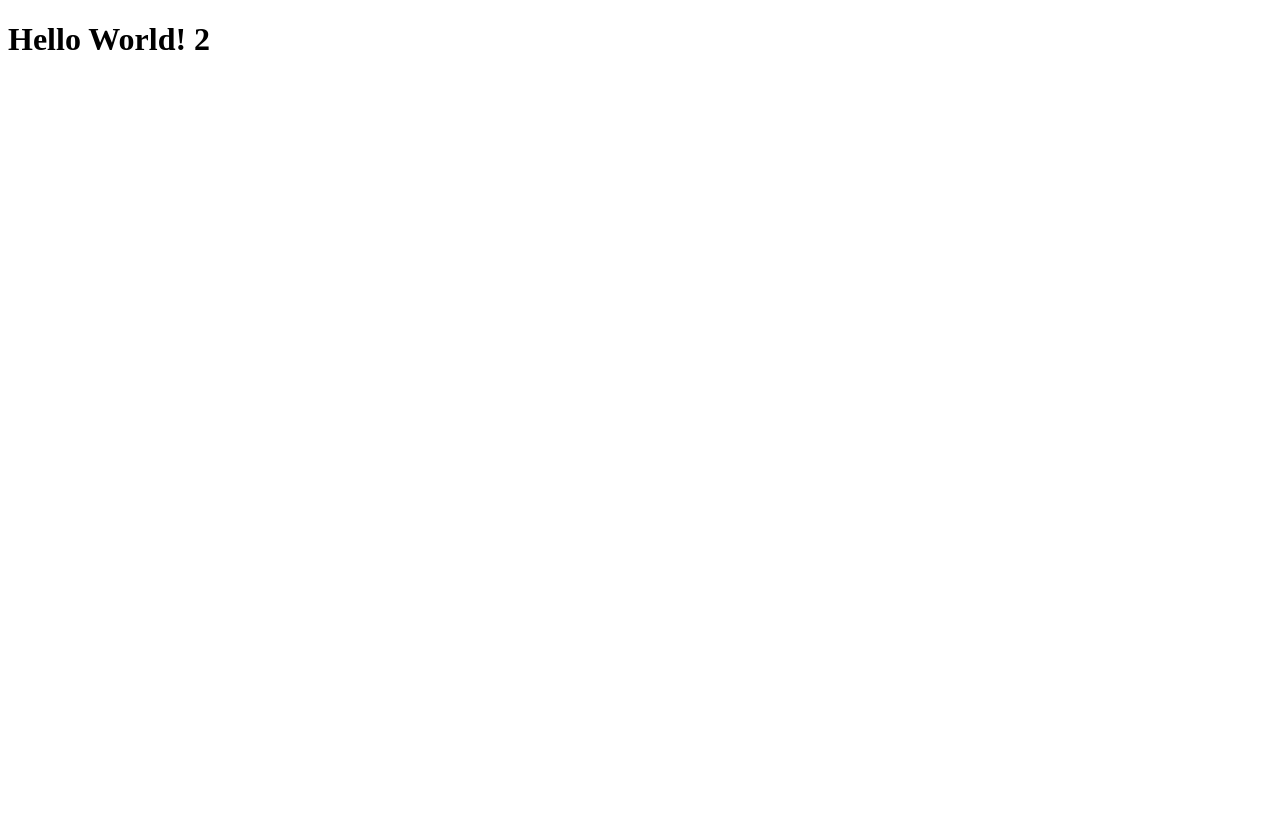
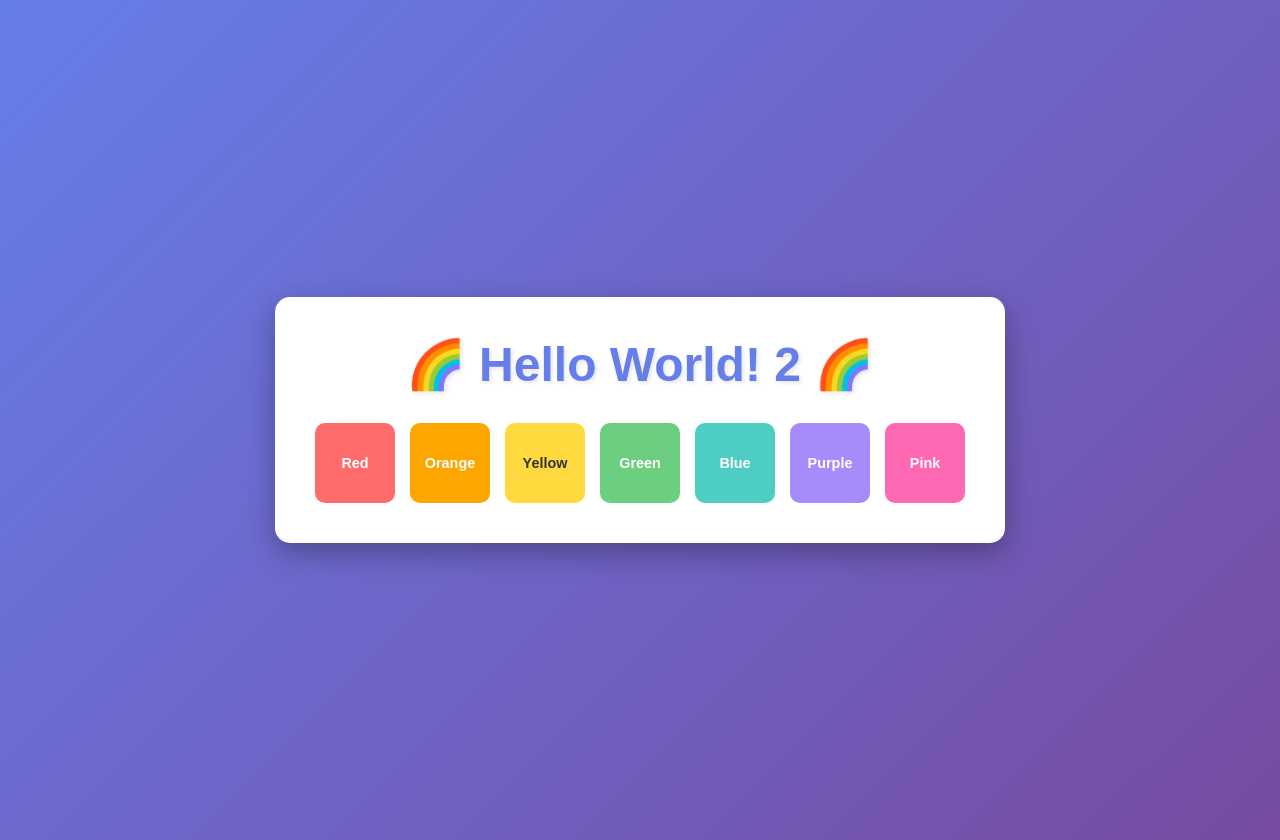
Before and after one commit to daphneAI/HelloWorld, a plain HTML site: page index.html in a window 1280 px wide. Before the commit the page ends 800 px from the top, so only its background shows below. Drawn offline with Linux system fonts and the light colour scheme.

Commit message:
changes3

```diff
--- a/index.html
+++ b/index.html
@@ -4,8 +4,74 @@
     <meta charset="UTF-8">
     <meta name="viewport" content="width=device-width, initial-scale=1.0">
     <title>Hello World</title>
+    <style>
+        body {
+            background: linear-gradient(135deg, #667eea 0%, #764ba2 100%);
+            margin: 0;
+            padding: 20px;
+            font-family: 'Arial', sans-serif;
+            min-height: 100vh;
+            display: flex;
+            justify-content: center;
+            align-items: center;
+        }
+
+        .container {
+            background: white;
+            padding: 40px;
+            border-radius: 15px;
+            box-shadow: 0 10px 30px rgba(0, 0, 0, 0.3);
+            text-align: center;
+        }
+
+        h1 {
+            color: #667eea;
+            font-size: 3em;
+            margin: 0 0 20px 0;
+            text-shadow: 2px 2px 4px rgba(0, 0, 0, 0.1);
+        }
+
+        .color-box {
+            display: flex;
+            gap: 15px;
+            justify-content: center;
+            flex-wrap: wrap;
+            margin-top: 30px;
+        }
+
+        .box {
+            width: 80px;
+            height: 80px;
+            border-radius: 10px;
+            display: flex;
+            align-items: center;
+            justify-content: center;
+            font-weight: bold;
+            color: white;
+            font-size: 0.9em;
+        }
+
+        .red { background-color: #ff6b6b; }
+        .orange { background-color: #ffa500; }
+        .yellow { background-color: #ffd93d; color: #333; }
+        .green { background-color: #6bcf7f; }
+        .blue { background-color: #4ecdc4; }
+        .purple { background-color: #a78bfa; }
+        .pink { background-color: #ff69b4; }
+    </style>
 </head>
 <body>
-    <h1>Hello World! 2 </h1>
+    <div class="container">
+        <h1>🌈 Hello World! 2 🌈</h1>
+        <div class="color-box">
+            <div class="box red">Red</div>
+            <div class="box orange">Orange</div>
+            <div class="box yellow">Yellow</div>
+            <div class="box green">Green</div>
+            <div class="box blue">Blue</div>
+            <div class="box purple">Purple</div>
+            <div class="box pink">Pink</div>
+        </div>
+    </div>
 </body>
 </html>
```
